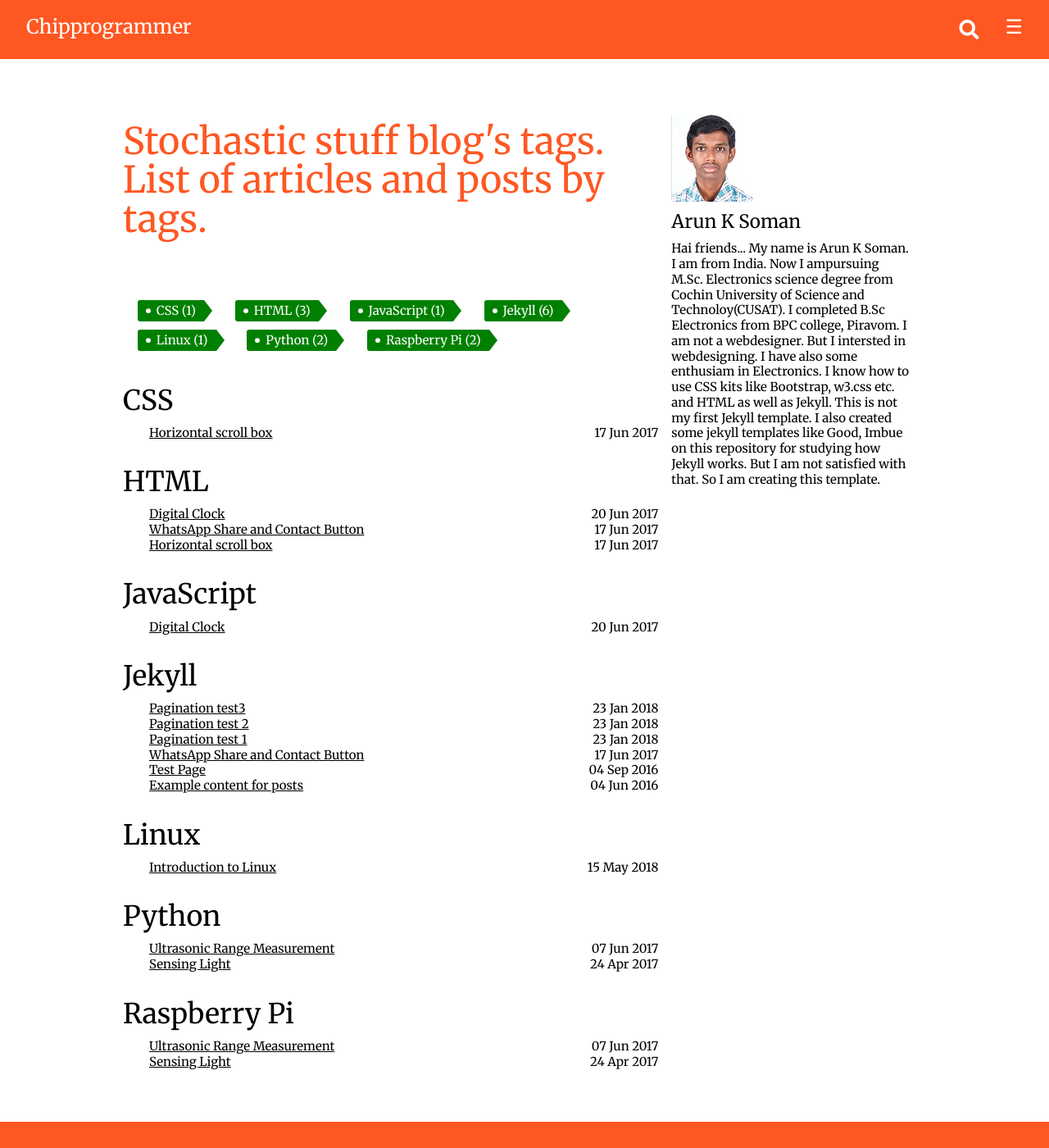
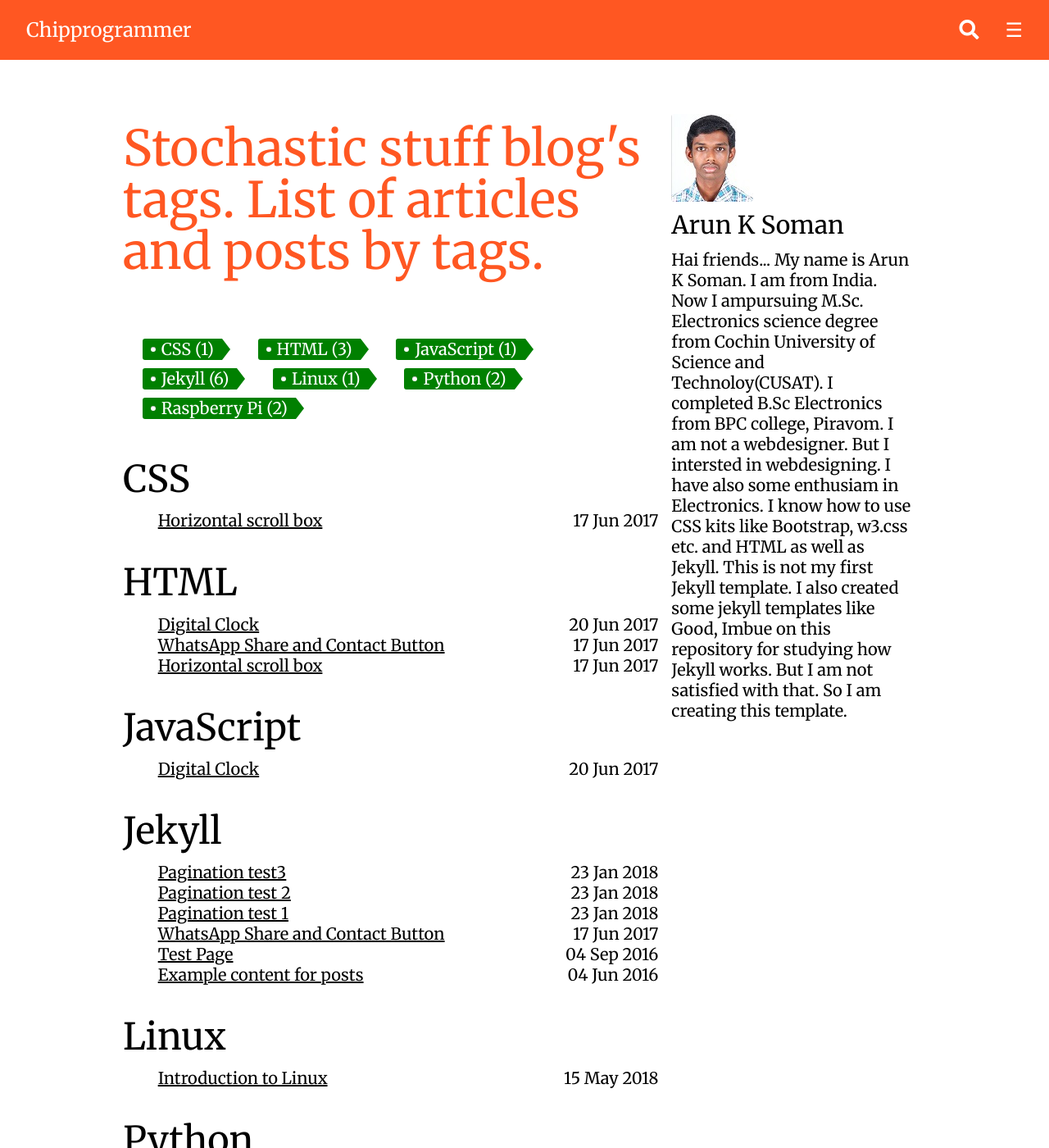
Before and after one commit to techiworld/techiworld.github.io, a Jekyll site: the page built from tags.md, in a window 1280 px wide and 1400 px high. Shown: the whole window at 82% size. Built offline with Jekyll 4.4.1, drawn with Linux system fonts in a browser that asks for light colours.

Commit message:
Update typography.css

```diff
--- a/assets/css/typography.css
+++ b/assets/css/typography.css
@@ -1,3 +1,4 @@
+html{font-size:20px}
 body{font-size:1em;font-family:'Merriweather',serif;line-height:1.375em}@media only screen{body{font-size:1em;line-height:1.25em}}
  h1{font-size:2em;line-height:1.25}@media only screen{h1{font-size:2em;line-height:1.25em}}@media only screen and (max-width:40em){h1{font-size:2em;line-height:1.25em}}
  @media only screen and (min-width:40.063em){h1{font-size:2.5em;line-height:1.125em}}@media only screen and (min-width:40.063em) and (max-width:64em){h1{font-size:3em;line-height:1.05em}}
```
